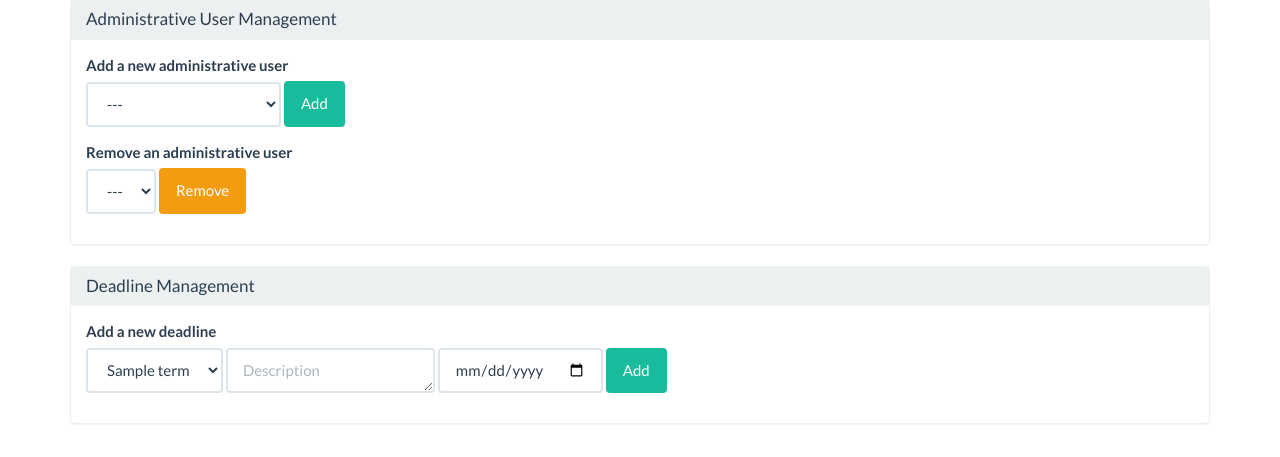
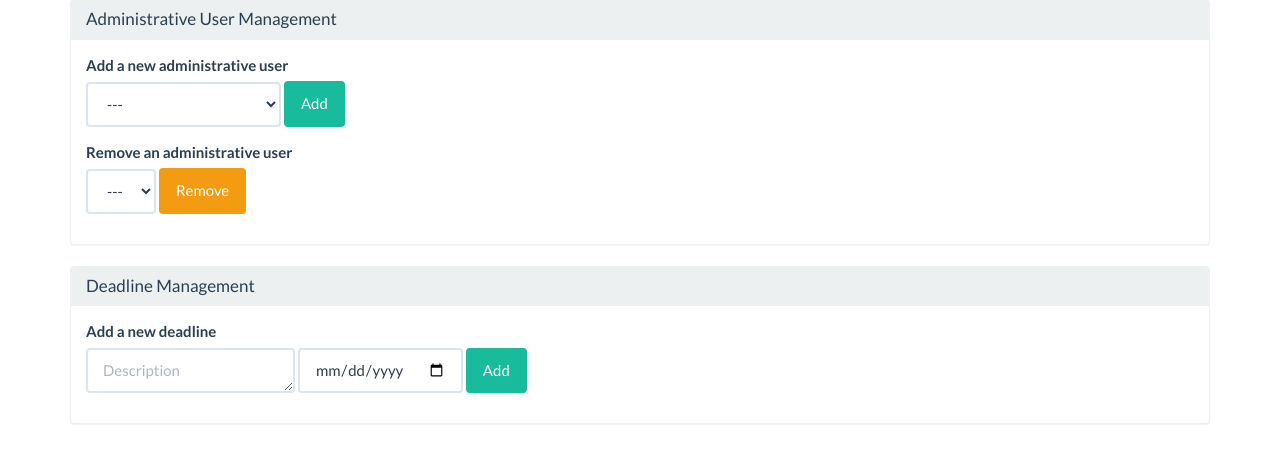
Before and after one commit to eykrevooh/hackNC-Elementary, a Python web app: template app/templates/systemManagement.html in a window 1280 px wide. Shown: the part 343-800 px from the top of the page. Run offline with Jinja, Linux system fonts and the light colour scheme; the template is opened without the code that fills it: most values are stand-ins (such as "Sample title", 1, 10 or a date in 2020); some libraries are stand-ins or nearby versions; some web fonts are replaced.

Commit message:
get rid of term requirement for the deadline

```diff
--- a/app/deadlineManagement.py
+++ b/app/deadlineManagement.py
@@ -12,7 +12,6 @@ def deadlineCreate():
         data = request.form
 
         deadline = Deadline.create(
-            term=data['term'],
             description=data['deadlineDescription'],
             date=data['deadlineDate'])
         deadline.save()
--- a/app/models.py
+++ b/app/models.py
@@ -113,7 +113,6 @@ class InstructorCourse(dbModel):
   course       = ForeignKeyField(Course)
 
 class Deadline(dbModel):
-  term         = ForeignKeyField(Term)
   description  = TextField()
   date         = DateField()
 
--- a/app/templates/systemManagement.html
+++ b/app/templates/systemManagement.html
@@ -139,12 +139,6 @@
     <label for="newDeadline">Add a new deadline</label>
     <form action="/deadline/create" method="post" id="newDeadline" class="form-inline">
       <div class="form-group">
-        <select class="form-control" name="term">
-          {% for term in terms %}
-            <option value="{{term.termCode}}" required>
-              {{term.name}}
-            </option>
-          {% endfor %}
         </select>
          <textarea placeholder="Description" class="form-control" id="exampleTextarea" rows="1" name="deadlineDescription" required></textarea>
     <input type="date" placeholder="Click Me" class="form-control" min="{{today}}" name="deadlineDate" required>
```
